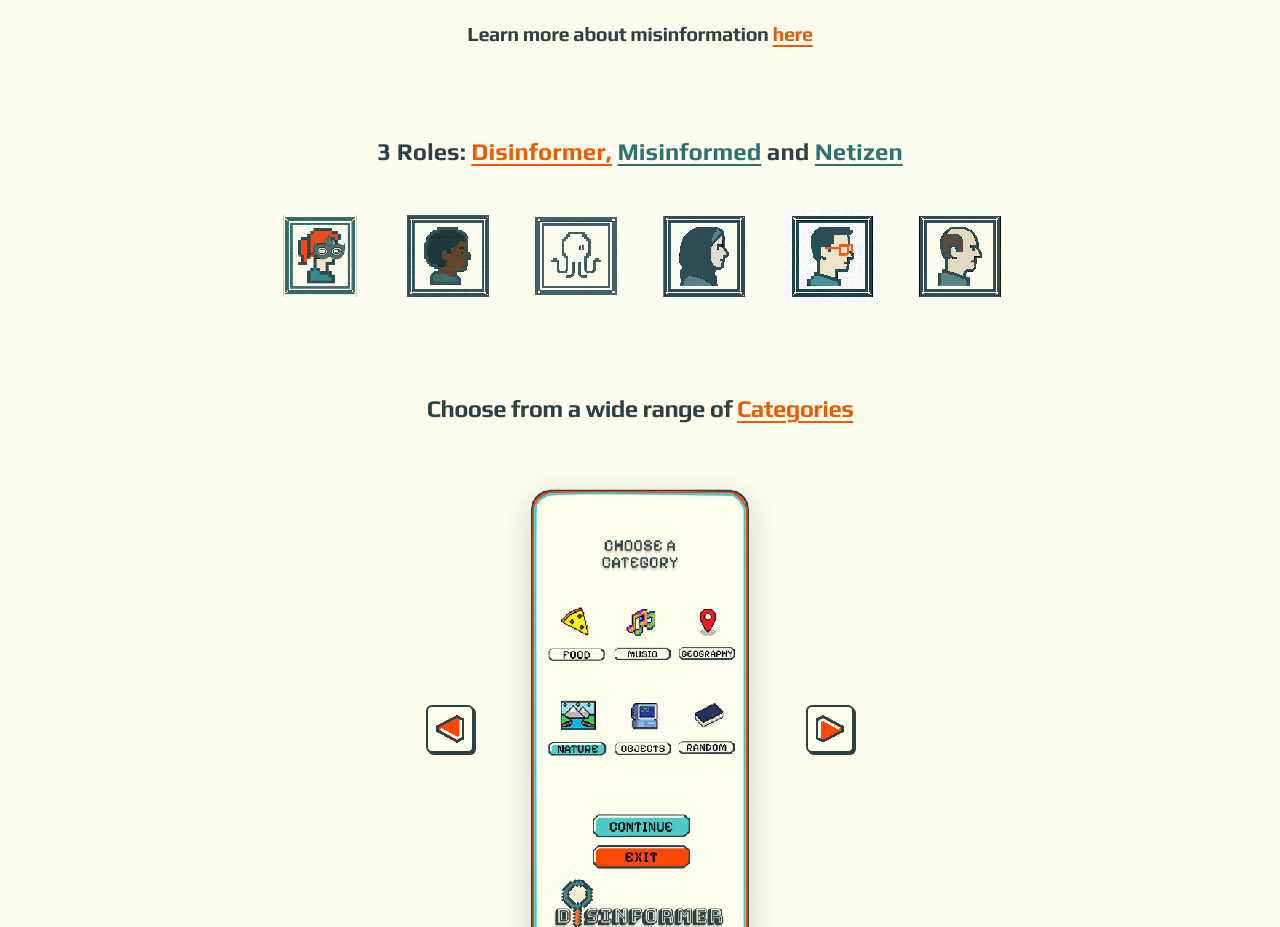
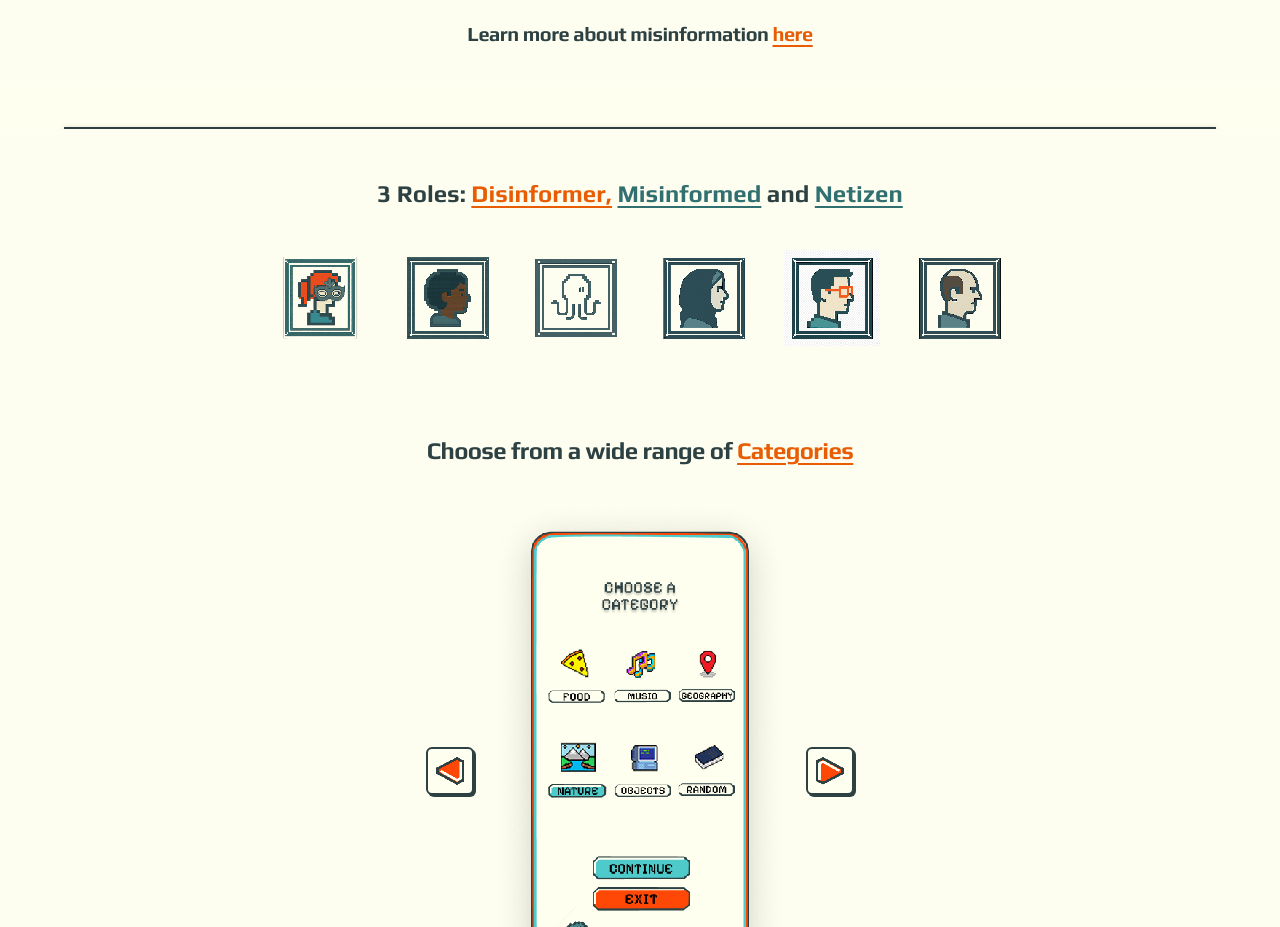
Before and after one commit to Monash-Mosaic/disinformer-leaderboard, a Next.js app: page / in a window 1280 px wide. Shown: the part 1080-2007 px from the top of the page. Built offline with nearby package versions, Linux system fonts and the light colour scheme.

Commit message:
fix: divider line component

```diff
--- a/components/home/HomeGameInfoSection.tsx
+++ b/components/home/HomeGameInfoSection.tsx
@@ -77,6 +77,10 @@ export default function HomeGameInfoSection() {
           </div>
         </div>
       </section> */}
+      <div
+        className="mx-auto mt-8 h-0.5 w-[90%] max-w-full bg-[#2d4143] shadow-[0_2px_6px_rgba(45,65,67,0.35),0_1px_3px_rgba(0,0,0,0.12)] sm:mt-10"
+        aria-hidden
+      />
     </>
   );
 }
```
